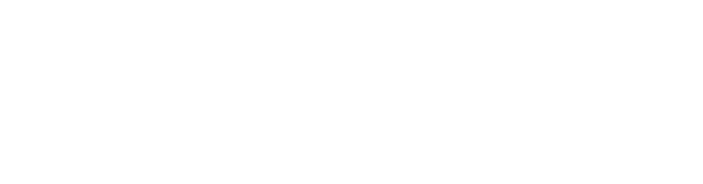
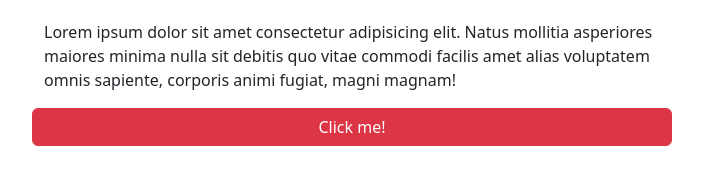
Before and after one commit to NARooshnavand/web4022, a plain HTML site: page index.html in a window 1280 px wide. Shown: the whole page, without its empty margins (288-991 px from the left). Drawn offline with nearby package versions, Linux system fonts and the light colour scheme.

Commit message:
toggle an element

```diff
--- a/index.html
+++ b/index.html
@@ -4,8 +4,15 @@
     <meta charset="UTF-8">
     <meta name="viewport" content="width=device-width, initial-scale=1.0">
     <title>Document</title>
+    <link rel="stylesheet" href="https://cdn.jsdelivr.net/npm/bootstrap@5.3.2/dist/css/bootstrap.min.css" integrity="sha384-T3c6CoIi6uLrA9TneNEoa7RxnatzjcDSCmG1MXxSR1GAsXEV/Dwwykc2MPK8M2HN" crossorigin="anonymous">
+    <script src="js/main.js"></script>
 </head>
 <body>
-
+    <div class="row col-md-6" style="margin-right:auto;margin-left: auto;margin-top: 20px;">
+        <p id="ptag">
+            Lorem ipsum dolor sit amet consectetur adipisicing elit. Natus mollitia asperiores maiores minima nulla sit debitis quo vitae commodi facilis amet alias voluptatem omnis sapiente, corporis animi fugiat, magni magnam!
+        </p>
+        <a href="#" class="btn btn-danger" onclick="myFunction()">Click me!</a>
+    </div>
 </body>
 </html>
--- /dev/null
+++ b/js/main.js
@@ -0,0 +1,15 @@
+console.log("this is the first code in javascript")
+var  mdisplay = true;
+function myFunction(){
+    const element = document.getElementById("ptag");
+    // console.log(element);
+    if(mdisplay)
+    {
+        element.style.display = "none";
+        mdisplay = false;
+    }else{
+        element.style.display = "block";
+        mdisplay = true;
+    }
+    alert("You clicked on link!")
+}
```
